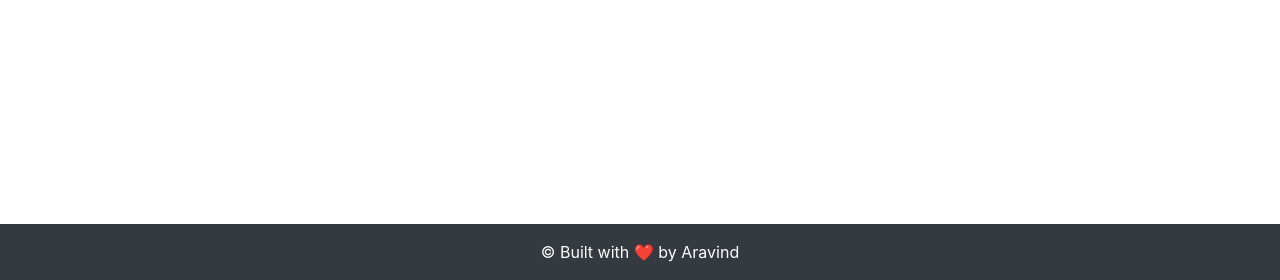
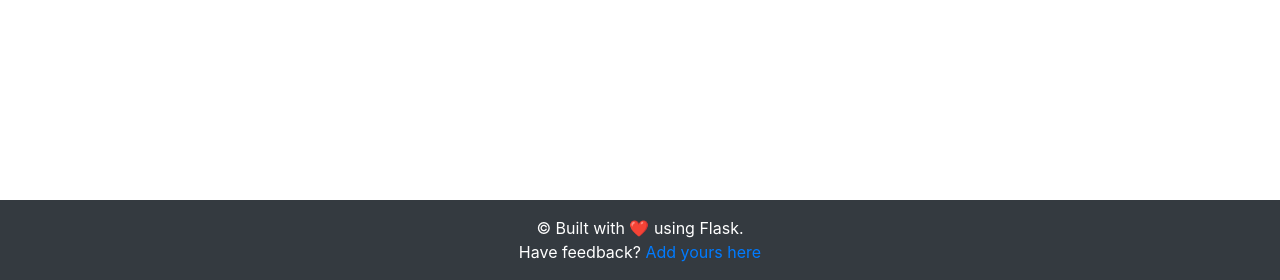
Before and after one commit to aravindk777/VisaBulletinReader, a Flask app: template templates/index.html in a window 1280 px wide. Shown: the part 520-800 px from the top of the page. Run offline with Flask 3, Linux system fonts and the light colour scheme; the template is opened without the code that fills it, so the values that code supplies are empty; some libraries are stand-ins or nearby versions.

Commit message:
Update documentation and footer; highlight app features and feedback link

```diff
--- a/templates/index.html
+++ b/templates/index.html
@@ -95,7 +95,7 @@
     </div>
     <footer class="bg-dark text-white text-center py-3 mt-auto">
         <div class="container">
-            <p class="mb-0">&copy; Built with <span class="love" style="color: #e25555;">&#10084;&#65039;</span> by Aravind </p>
+            <p class="mb-0">&copy; Built with <span class="love" style="color: #e25555;">&#10084;&#65039;</span> using Flask.<br/>Have feedback? <a href="https://github.com/aravindk777/VisaBulletinReader/issues/new/choose" target="_blank" class="link-active">Add yours here</a></p>
         </div>
     </footer>
     <script src="https://code.jquery.com/jquery-3.5.1.slim.min.js"></script>
```
Also changed, not shown: readme.md.
